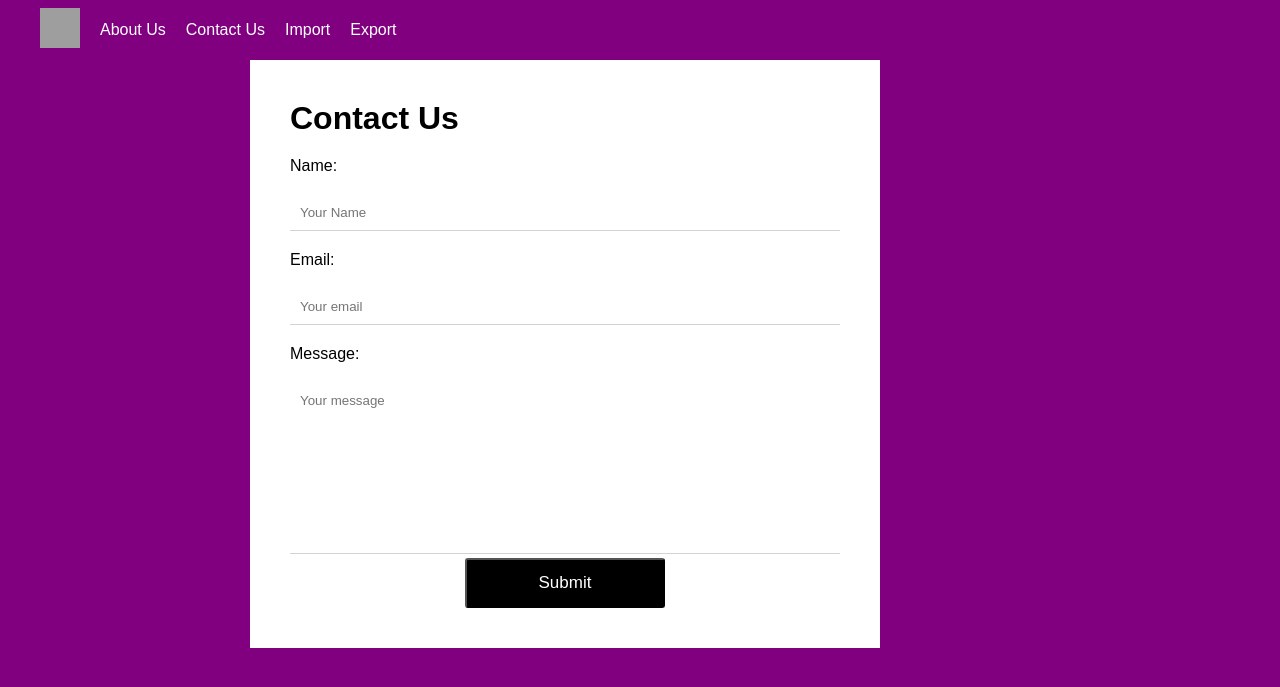
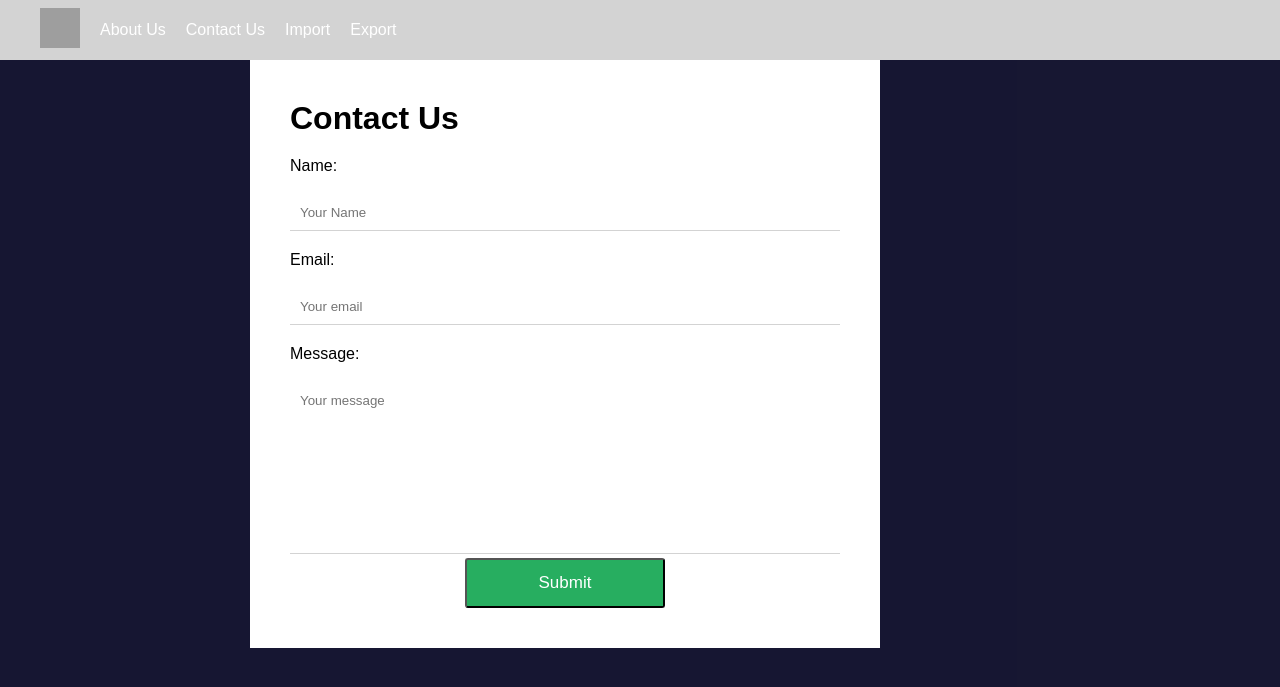
Before and after one commit to dardanhajdaraj/Web_Php, a PHP site: page /contactUs_Signed.html in a window 1280 px wide. Shown: the top 687 px of the page. Run offline with PHP 8.4, Linux system fonts and the light colour scheme; grey boxes are pictures that could not be loaded.

Commit message:
Add files via upload

```diff
--- a/Contact Us/contactUs_Signed.css
+++ b/Contact Us/contactUs_Signed.css
@@ -3,10 +3,11 @@
     margin: 0;
 }
 
+
 .Bar {
     display: flex;
     align-items: center;
-    background-color: purple;
+    background-color: lightgrey; /* Light grey background color for navbar */
     height: 60px;
     padding: 0 20px;
 }
@@ -30,7 +31,7 @@
 }
 
 .Bar a:hover {
-    background-color: #1a1a1a;
+    background-color: #27ae60; /* Green background color on hover */
     height: 30px;
     border-radius: 10px;
 }
@@ -38,19 +39,20 @@
 .Bar-2 {
     margin-left: 20px; /* Adjust as needed */
 }
+
 body{
-    background-color: purple;
+    background-color: rgba(6, 6, 36, 0.737); /* White background color */
 }
+
 #overlay{
     width: 100%;
     height: 100%;
     position: fixed;
-    background-color: purple;
+    background-color:  rgba(6, 6, 36, 0.737);  /* White background color */
     background-size: cover;
 }
 
 form{
-
     max-width: 550px;
     width: 90%;
     background-color: white;
@@ -79,10 +81,10 @@ input, textarea{
 }
 
 input[type="text"]:focus, textarea:focus{
-    border-bottom: 1px solid purple;
+    border-bottom: 1px solid #27ae60;
 }
 input[type="submit"] {
-    background-color: purple;
+    background-color: #27ae60;
     color: white;
     padding: 10px 20px;
     font-size: 16px;
@@ -92,7 +94,7 @@ input[type="submit"] {
 }
 
 input[type="submit"]:hover {
-    background-color: #1a1a1a;
+    background-color: #27ae60;
 }
 textarea::-webkit-scrollbar-thumb{
     background-color: purple;
@@ -104,7 +106,7 @@ textarea::-webkit-scrollbar-thumb{
 .center button{
     width: 100px;
     height: 50px;
-    background-color: black;
+    background-color: #27ae60;
     color: white;
     width: 90%;
     max-width: 200px;
```
Also changed, not shown: Contact Us/style_ContacUs.css (+13 -11 lines). Lines whose indentation alone changed are shown as unchanged.
